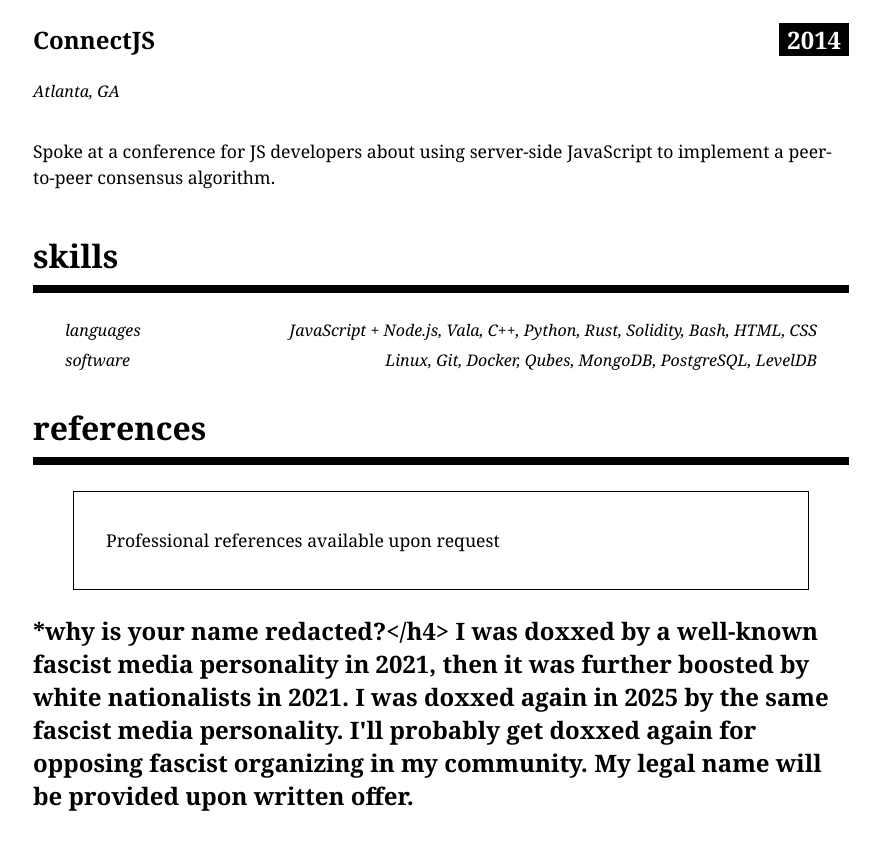
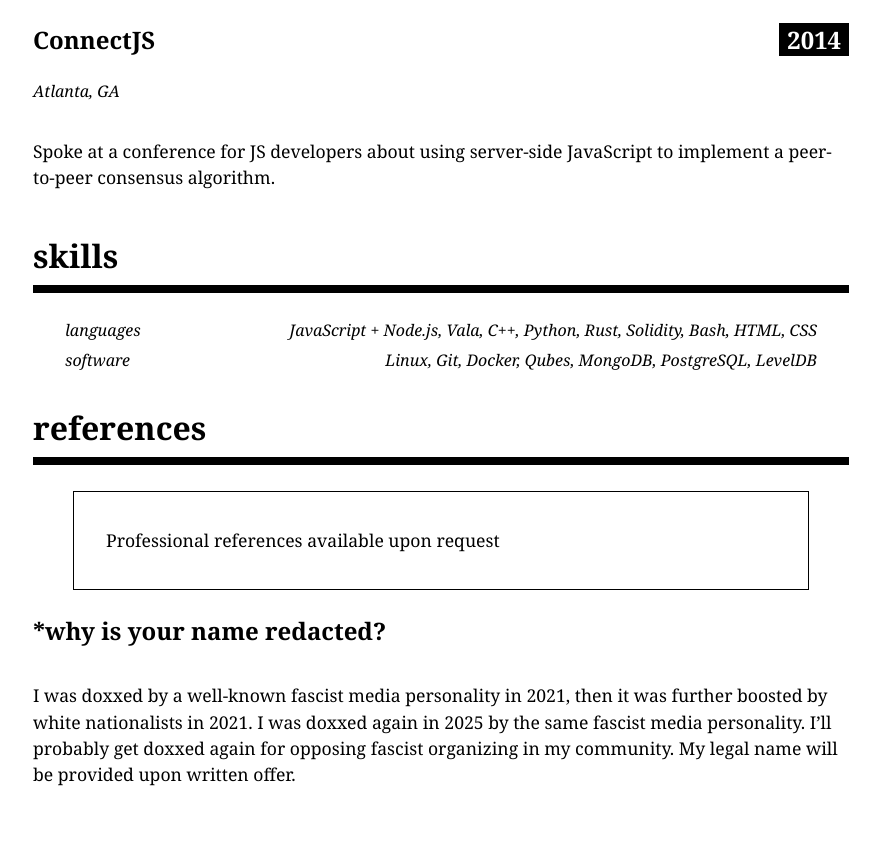
Before and after one commit to 161chihuahuas/cv, a Jekyll site: the page built from README.md, in a window 1280 px wide and 900 px high, scrolled down 4335 px. Shown: the top 850 px of the window, without its empty margins (199-1079 px from the left). Built offline with Jekyll 4.4.1, drawn with Linux system fonts in a browser that asks for light colours; our own code applies the rules of GitHub Pages for plain Markdown files; comment, search, counter and statistics services are not loaded.

```diff
--- a/README.md
+++ b/README.md
@@ -115,6 +115,6 @@ Spoke at a conference for JS developers about using server-side JavaScript to im
 
 > Professional references available upon request
 
-<h3 id="whynoname">*why is your name redacted?</h4>
+<h3 id="whynoname">*why is your name redacted?</h3>
 
 I was doxxed by a well-known fascist media personality in 2021, then it was further boosted by white nationalists in 2021. I was doxxed again in 2025 by the same fascist media personality. I'll probably get doxxed again for opposing fascist organizing in my community. My legal name will be provided upon written offer.
--- a/_layouts/default.html
+++ b/_layouts/default.html
@@ -1,7 +1,7 @@
 <!DOCTYPE html>
 <html lang="{{ page.lang | default: site.lang | default: "en-US" }}">
   <head>
-    <title>Lily Anne Hall &#8212; Security Researcher</title>
+    <title>yipsec ~ cv</title>
     <meta charset="UTF-8">
     <meta http-equiv="X-UA-Compatible" content="IE=edge">
     <meta name="viewport" content="width=device-width, user-scalable=no, initial-scale=0.8">
```
